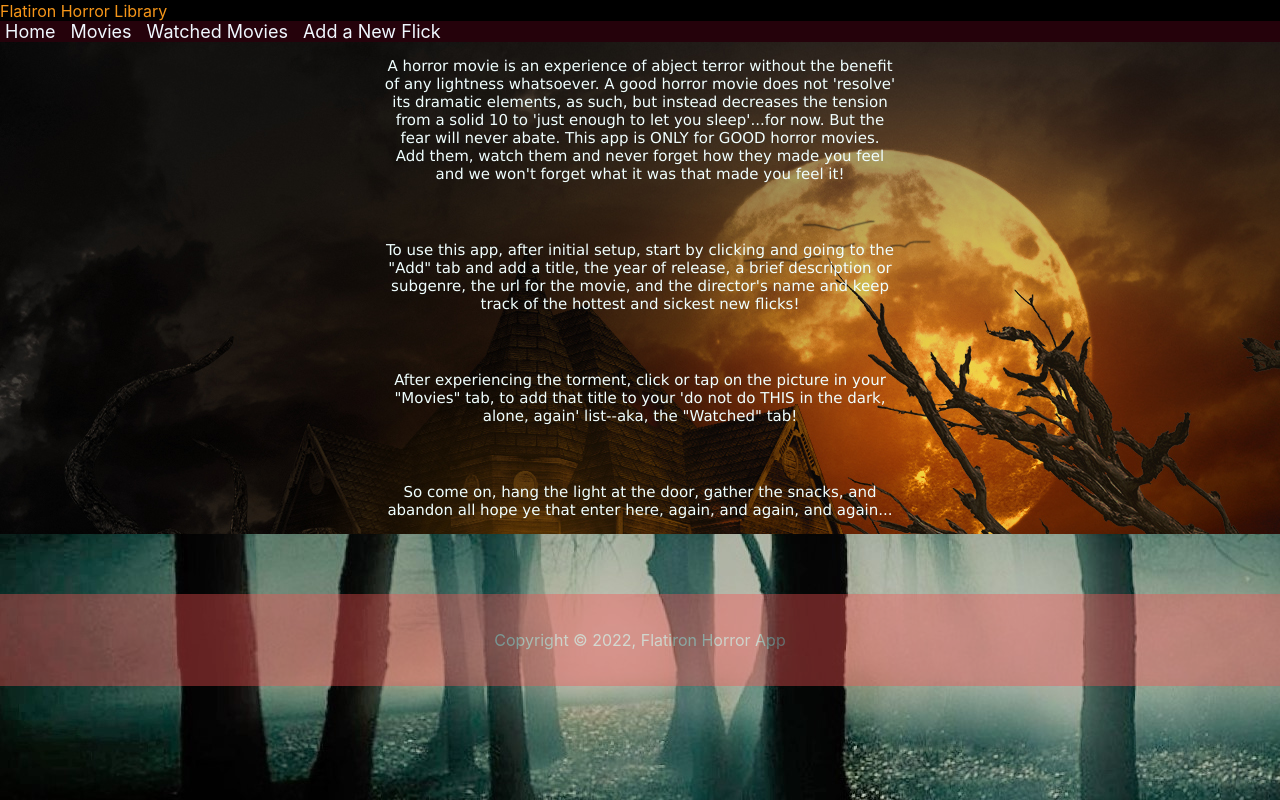
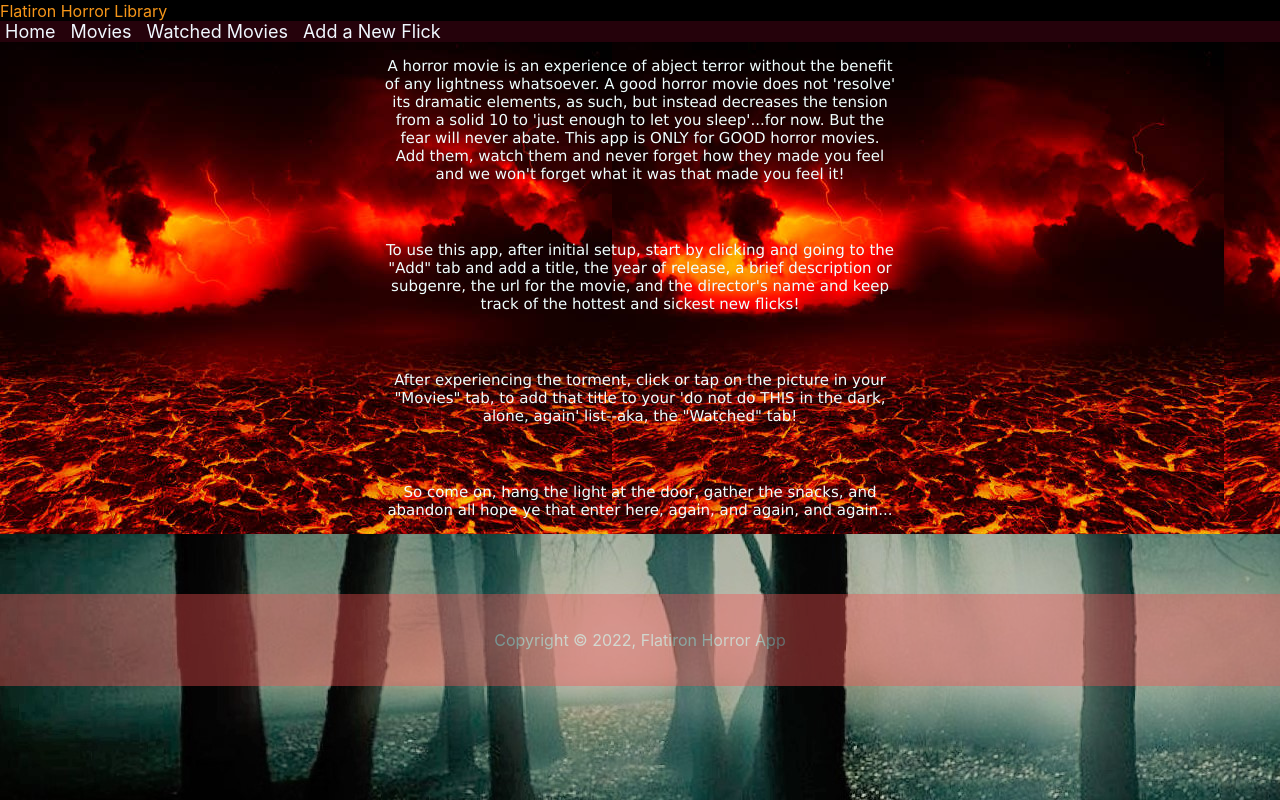
Before and after one commit to KyrianOnwe/phase-2-horror-movie-database, a React (Create React App) app: page / in a window 1280 px wide. Built offline with nearby package versions, Linux system fonts and the light colour scheme; data requests are answered from the project's data file.

Commit message:
Changed background image

```diff
--- a/src/index.css
+++ b/src/index.css
@@ -100,7 +100,7 @@ footer {
 }
 
 .movie-form-container {
-  background-image: url('./images/hellscape.jpg');
+  background-image: url('./images/spookHouse.jpg');
   background-size: cover;
   text-align: center;
 }
@@ -122,7 +122,7 @@ footer {
   font-weight: 200;
   font-family: Verdana, Geneva, Tahoma, sans-serif;
   text-align: center;
-  background-image: url('./images/spookHouse.jpg');
+  background-image: url('./images/hellscape.jpg');
 }
 
 #home-screen p{
```
